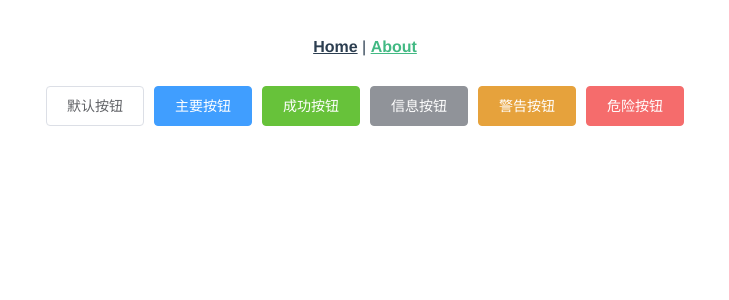
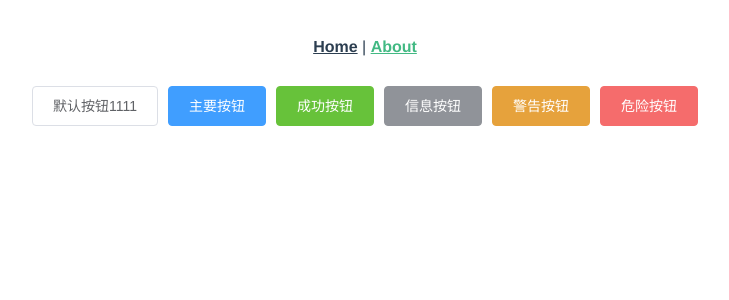
Before and after one commit to zihochay/project, a Vue app in the folder view/: page /#/about in a window 1280 px wide. Shown: the top 300 px of the page, without its empty margins (275-1004 px from the left). Built offline with nearby package versions, Linux system fonts and the light colour scheme.

Commit message:
增加热加载功能

```diff
--- a/view/package.json
+++ b/view/package.json
@@ -30,6 +30,7 @@
     "eslint-plugin-vue": "^8.0.3",
     "less": "^4.0.0",
     "less-loader": "^8.0.0",
-    "vue-template-compiler": "^2.6.14"
+    "vue-template-compiler": "^2.6.14",
+    "webpack-dev-server": "^5.0.2"
   }
 }
--- a/view/src/views/AboutView.vue
+++ b/view/src/views/AboutView.vue
@@ -1,7 +1,7 @@
 <template>
   <div class="about">
     <el-row>
-      <el-button>默认按钮</el-button>
+      <el-button>默认按钮1111</el-button>
       <el-button type="primary">主要按钮</el-button>
       <el-button type="success">成功按钮</el-button>
       <el-button type="info">信息按钮</el-button>
--- a/view/vue.config.js
+++ b/view/vue.config.js
@@ -1,4 +1,8 @@
 const { defineConfig } = require('@vue/cli-service')
 module.exports = defineConfig({
-  transpileDependencies: true
+  transpileDependencies: true,
+  devServer: {
+    hot: true, // 开启热更新
+    port: 8080 // 设置端口号
+  }
 })
```
Also changed, not shown: 2 other files (tests, documents, lock files or other folders).
